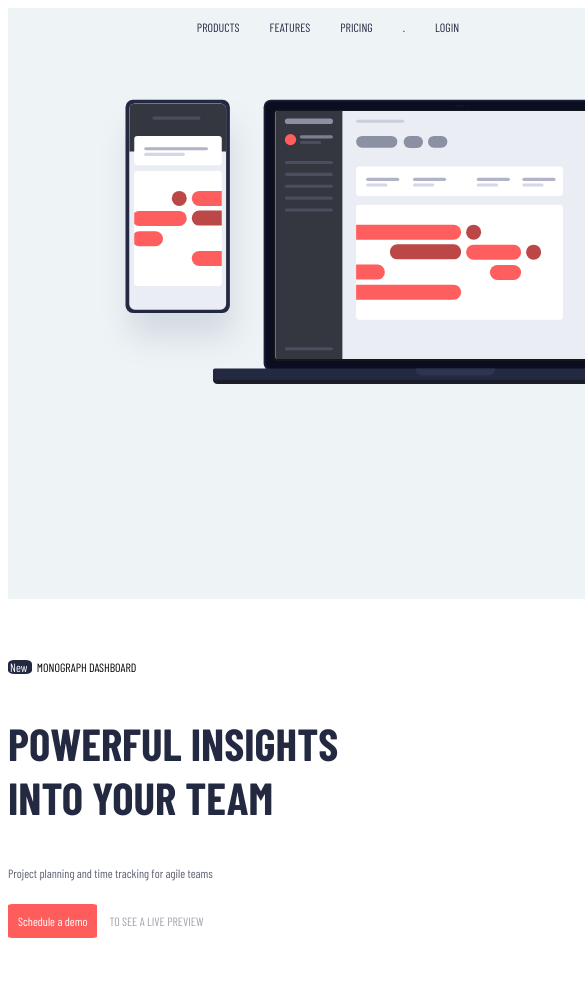
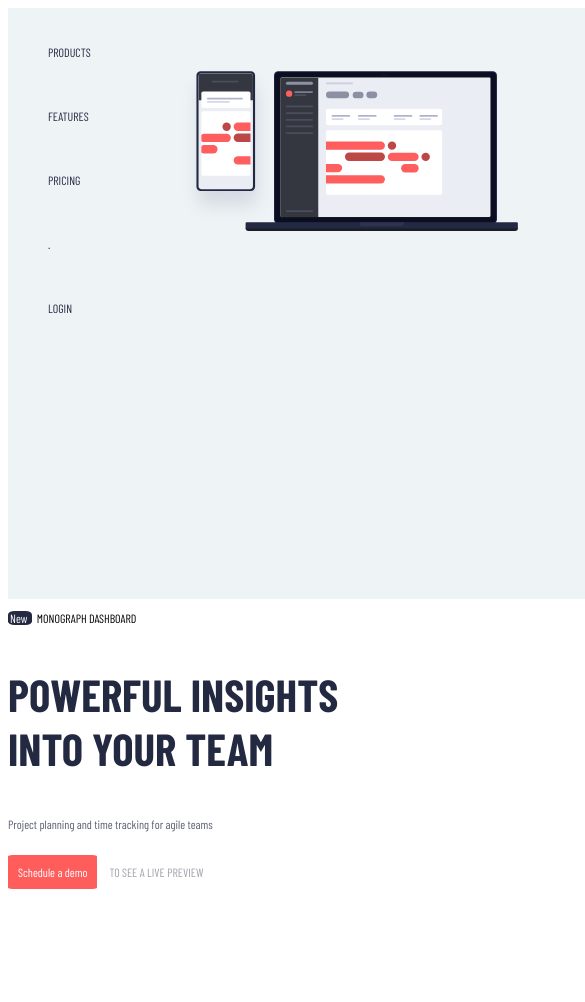
Before and after one commit to Artsia/project-tracking-landing-page, a plain HTML site: page index.html in a window 390 px wide. Shown: the top 1002 px of the page, 585 px wide, since content can reach past the window. After the commit the page ends 909 px from the top, so only its background shows below. Drawn offline with nearby package versions, Linux system fonts and the light colour scheme.

Commit message:
add new media query 600px

```diff
--- a/styles.css
+++ b/styles.css
@@ -279,7 +279,7 @@
         flex-direction: column;
         justify-content: center;
         align-items: center;
-        height: 400px;
+        height: auto;
         width: auto;
 
     }
@@ -381,12 +381,18 @@
     }
 }
 
-/*
-@media only screen and (max-width:350px) {
+
+@media only screen and (max-width:600px) {
+
+    .nav-bar{display: flex;}
     ul{
-        display: block;
+        display: block !important;
     }
-}*/
+
+    li{
+        padding:25px 0px ;
+    }
+}
 
 
 
```
